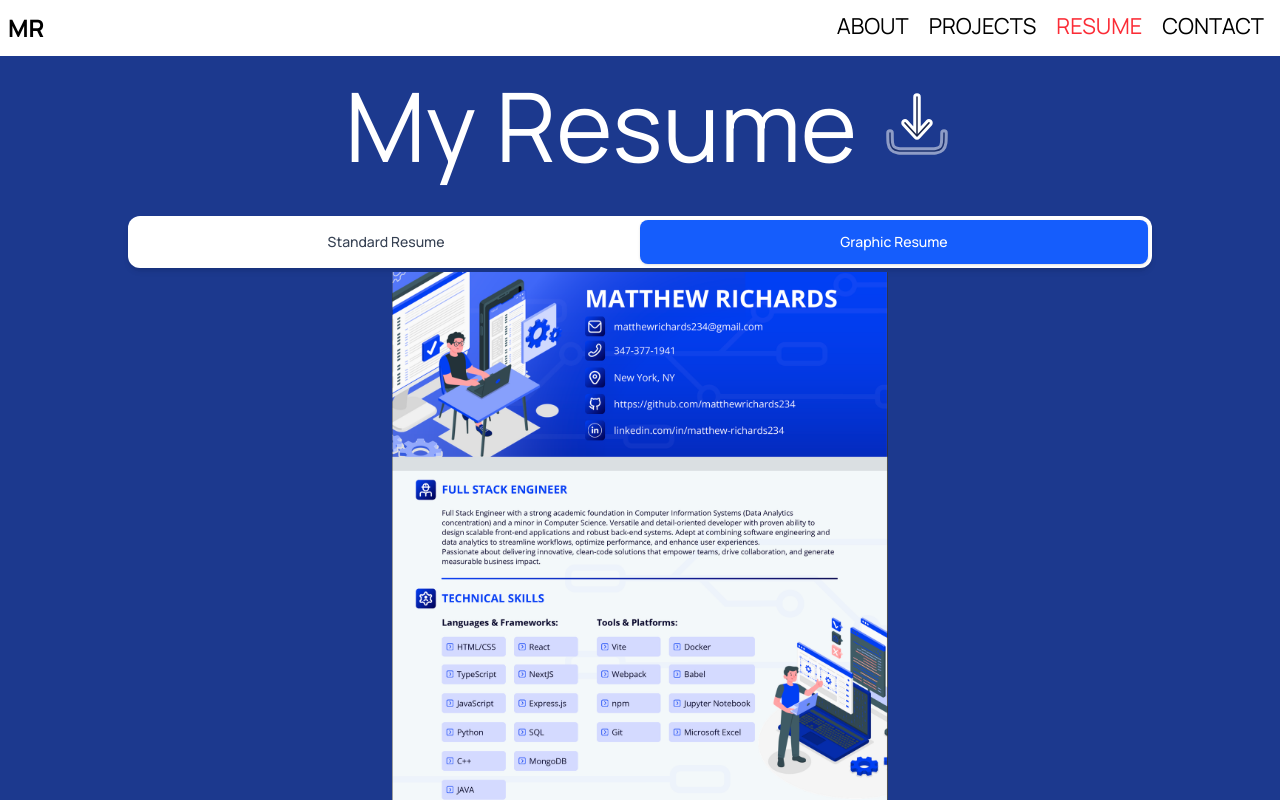
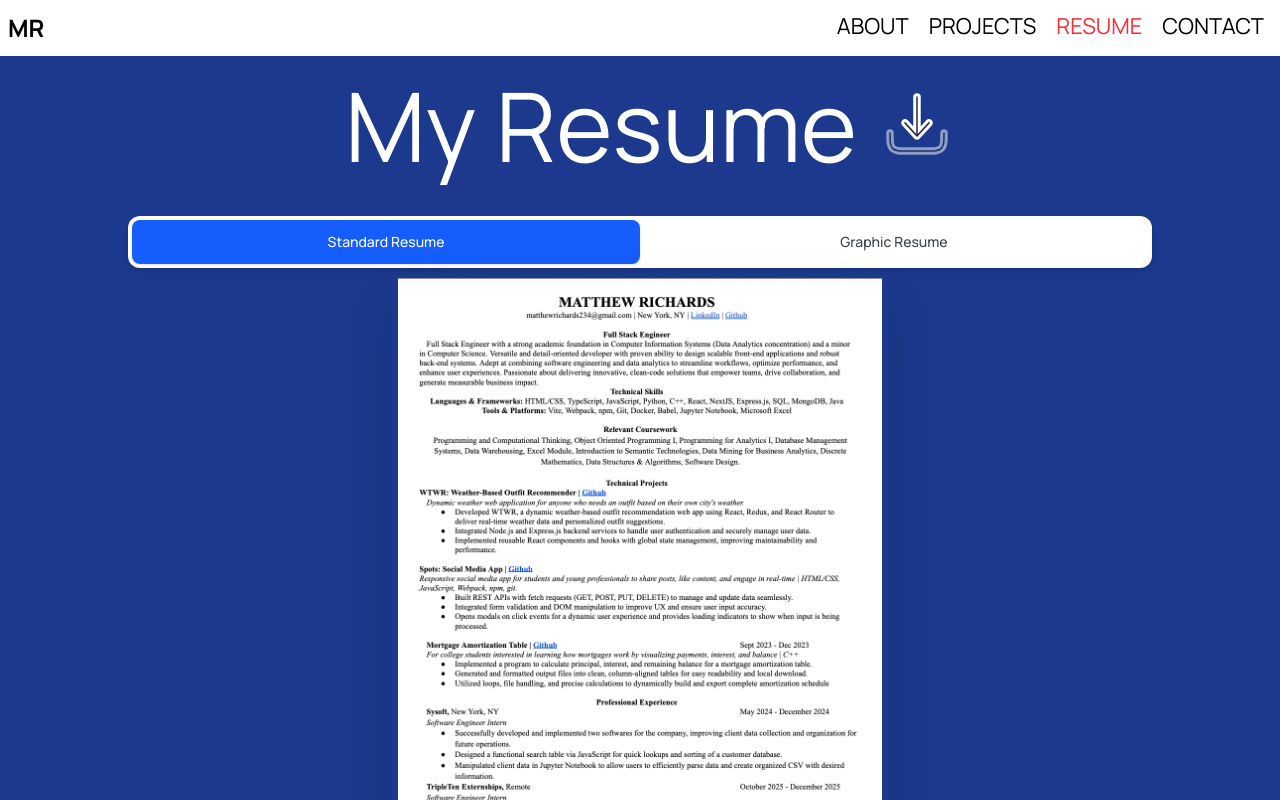
Before and after one commit to matthewrichards234/Personal_Website, a React (Vite) app: page /resume in a window 1280 px wide. Shown: the top 800 px of the page. Built offline with nearby package versions, Linux system fonts and the light colour scheme.

Commit message:
Create scroll to top helper component to webviews automatically start fron the top.

```diff
--- a/src/components/App.tsx
+++ b/src/components/App.tsx
@@ -1,4 +1,5 @@
 import { Routes, Route } from "react-router-dom";
+import ScrollToTop from "./ScrollToTop";
 import Landing from "./Landing";
 import About from "./About";
 import Projects from "./Projects";
@@ -16,6 +17,7 @@ const App = () => {
   return (
     <div>
       <Navbar></Navbar>
+      <ScrollToTop />
       <Routes>
         <Route path="/about" element={<About />}></Route>
         <Route path="/" element={<Landing />}></Route>
--- a/src/components/Resume.tsx
+++ b/src/components/Resume.tsx
@@ -7,7 +7,7 @@ import graphicResumeScreenshot1 from "../assets/graphic-resume-1.png";
 import graphicResumeScreenshot2 from "../assets/graphic-resume-2.png";
 
 const Resume = () => {
-  const [activeResume, setActiveResume] = useState("graphic");
+  const [activeResume, setActiveResume] = useState("default");
 
   function handleDownloadClickEvent(fileUrl: string, fileName: string): void {
     const link = document.createElement("a");
--- /dev/null
+++ b/src/components/ScrollToTop.tsx
@@ -0,0 +1,14 @@
+import { useEffect } from "react";
+import { useLocation } from "react-router-dom";
+
+const ScrollToTop = () => {
+  const { pathname } = useLocation();
+
+  useEffect(() => {
+    window.scrollTo(0, 0);
+  }, [pathname]);
+
+  return null;
+};
+
+export default ScrollToTop;
```
